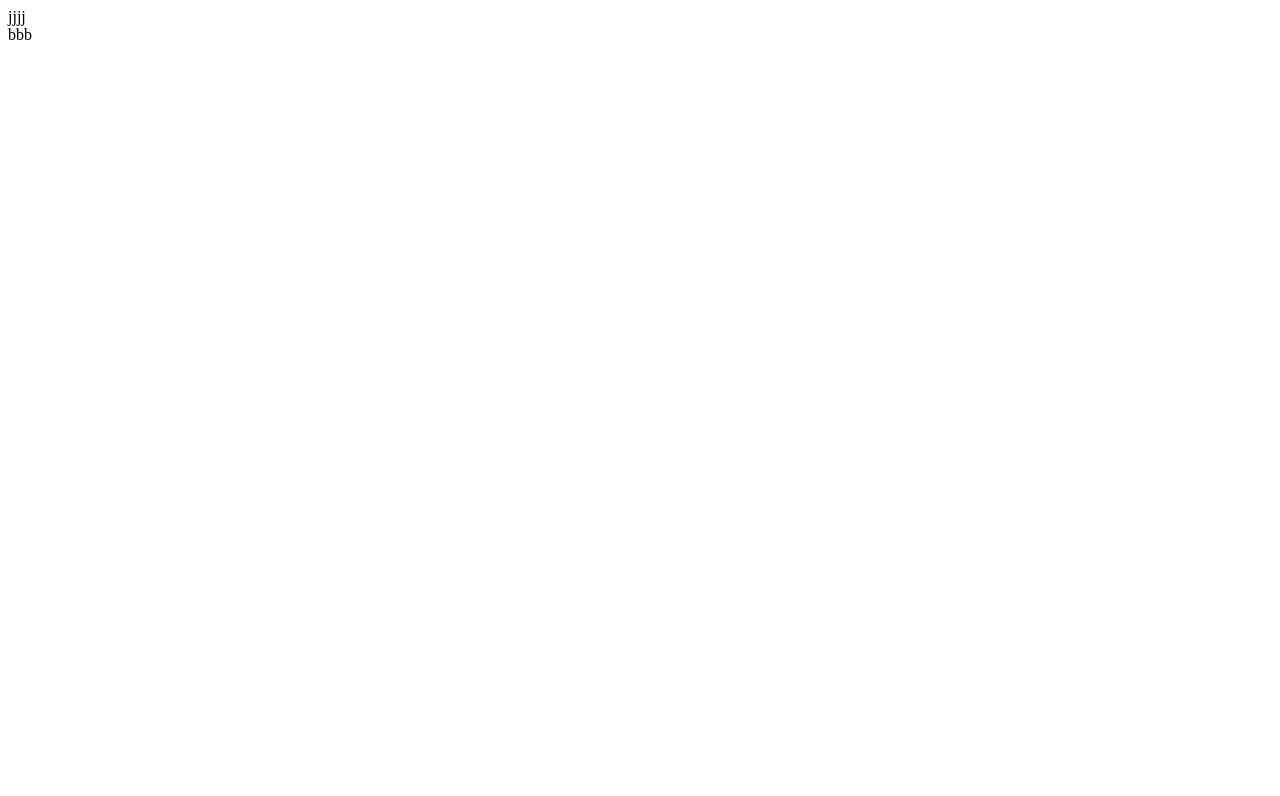
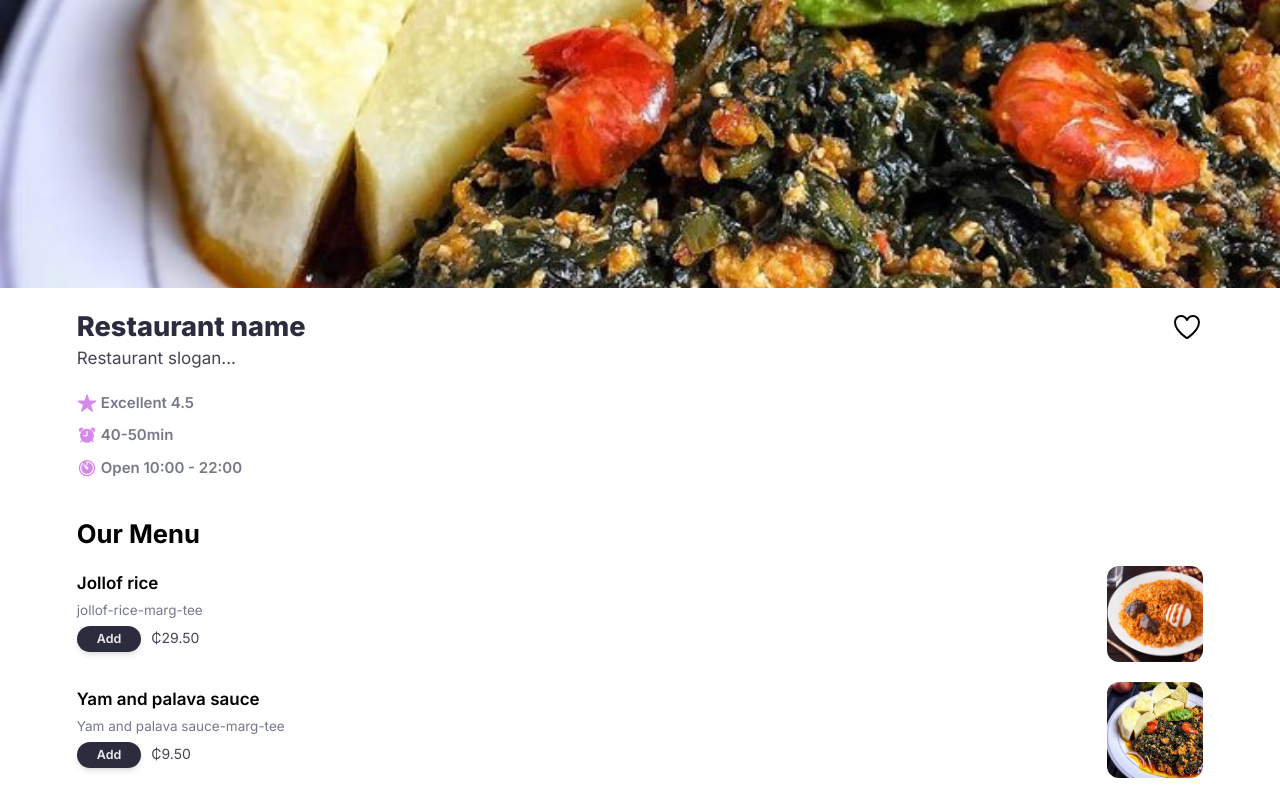
Before and after one commit to merrylow/merrylow_frontend, a Next.js app: page /restaurants/1 in a window 1280 px wide. Shown: the top 796 px of the page. Built offline with nearby package versions, Linux system fonts and the light colour scheme.

Commit message:
finished restaurant storefront ui

```diff
--- a/app/(restaurant)/restaurants/[id]/layout.tsx
+++ b/app/(restaurant)/restaurants/[id]/layout.tsx
@@ -1,4 +1,35 @@
 import React from 'react'
+import type { Metadata } from "next";
+import { Rubik, Inter,  } from "next/font/google";
+import "../../../globals.css";
+
+
+
+const rubik = Rubik({
+     subsets: ['latin'],
+     display: 'swap'
+});
+
+const inter = Inter({
+     subsets: ['latin'],
+     display: 'swap',
+})
+
+
+
+export const metadata: Metadata = {
+     title: "Merrylow - UG-based food delivery platform",
+     description: "We deliver meals from your favourite restaurants on campus right to your doorstep",
+};
+
+
+export const viewport = {
+     maximumScale: 1,
+     userScalable: false
+}
+
+
+
 
 const Layout = ({
      children,
@@ -6,7 +37,7 @@ const Layout = ({
      children: React.ReactNode
 }) => {
      return (
-          <html>
+          <html lang='en' className={inter.className}>
                <body>
                     {children}
                </body>
--- a/app/(restaurant)/restaurants/[id]/page.tsx
+++ b/app/(restaurant)/restaurants/[id]/page.tsx
@@ -1,35 +1,107 @@
-// import Image from "next/image"
+import { LucideAlarmCheck, LucideAlarmClock } from "lucide-react";
+import Image from "next/image";
+import { GiAlarmClock } from "react-icons/gi";
+import { IoAlarm, IoHeartOutline, IoStar, IoTimer } from "react-icons/io5";
 
-const RestaurantPage = async ({ params }: { params: Promise<{ id: string }> }) => {
-     // const { id } = await params
+const menu = [
+     {
+          id: 1,
+          name: "Jollof rice",
+          description: "jollof-rice-marg-tee",
+          price: "₵29.50",
+          imgSrc: "/jollof-rice-marg-tee-1094739000-612x612.jpg",
+     },
+     {
+     id: 2,
+          name: "Yam and palava sauce",
+          description: "Yam and palava sauce-marg-tee",
+          price: "₵9.50",
+          imgSrc: "/Yam and palava sauce-marg-tee.jpg",
+     },
+     {
+          id: 3,
+          name: "Jollof rice",
+          description: "jollof-rice-marg-tee",
+          price: "₵29.00",
+          imgSrc: "/jollof-rice-marg-tee-1094739000-612x612.jpg",
+     },
+     {
+          id: 4,
+          name: "Yam and palava sauce",
+          description: "Yam and palava sauce-marg-tee",
+          price: "€9.50",
+          imgSrc: "/Yam and palava sauce-marg-tee.jpg",
+     },
+     {
+          id: 5,
+          name: "Jollof rice",
+          description: "jollof-rice-marg-tee",
+          price: "₵29.00",
+          imgSrc: "/jollof-rice-marg-tee-1094739000-612x612.jpg",
+     },
+];
 
+const RestaurantPage = ({ params }: { params: Promise<{ id: string }> }) => {
      return (
-          // <div>Restaurant {id}</div>
-          <main className='w-full flex flex-col'>
-               {/* restaurant banner image */}
-               <section className='h-[35%] border-2 border-red-500'>
-                    {/* <Image
-                         src={'/merrylow.png'}
-                         // className='w-full h-full object-cover'
-                         width={150}
-                         height={150}
-                         alt="restaurant banner image"
-                    /> */}
-                    jjjj
+          <main className='w-full h-full min-h-screen space-y-5'>
+               {/* Restaurant Banner */}
+               <section className='w-full h-72 relative overflow-hidden'>
+                    <Image
+                         src='/Yam and palava sauce-marg-tee.jpg'
+                         alt="restaurant banner"
+                         fill
+                         className='object-cover'
+                    />
+               </section>
+              {/* Title + Favorite */}
+               <section className='w-[88%] mx-auto flex flex-col justify-between items-start'>
+                    <div className='w-full flex justify-between items-center'>
+                         <h1 className='text-xl text-secondary-light font-extrabold'>Restaurant name</h1>
+                         <IoHeartOutline className='size-8' />
+                    </div>
+                    <p className='text-md text-secondary-soft'>Restaurant slogan...</p>
                </section>
 
-               <section className='h-[65%] border-2'>
-                    <div>
-bbb
+               {/* Quick Info */}
+               <section className='w-[88%] mx-auto flex flex-col text-base font-semibold gap-2.5 text-black-pale'>
+                    <div className='flex items-center gap-1'>
+                         <IoStar className='icon' /> Excellent 4.5
                     </div>
-
-                    {/* menu */}
-                    <div>
-
+                    <div className='flex items-center gap-1'>
+                         {/* <span className='inline-flex gap-1'> */}
+                              <IoAlarm className='icon' /> 40-50min
+                         {/* </span> */}
+                         {/* <button className='bg-secondary-light text-gray-pale text-xs py-2 see-all-btn'>Change</button> */}
+                    </div>
+                    <div className='flex items-center gap-1'>
+                         <IoTimer className='icon' /> Open 10:00 - 22:00
                     </div>
                </section>
+
+               {/* Popular items section */}
+               <section className='w-[88%] mx-auto mt-9 space-y-3'>
+                    <h2 className='text-[1.6rem] font-bold'>Our Menu</h2>
+
+                    <div className='space-y-5'>
+                         {menu.map((item, i) => (
+                              <div key={item.id} className='flex'>
+                                   <div className='flex-1 self-center space-y-1'>
+                                        <h3 className='font-semibold text-md'>{item.name}</h3>
+                                        <p className='text-[13.5px] text-black-pale'>{item.description}</p>
+                                        <button title="add to cart" className="bg-secondary-light text-gray-pale text-[12.5px] py-1 see-all-btn">Add</button>
+                                        <span className="text-sm text-secondary-soft ml-2.5 self-center">{item.price}</span>
+                                   </div>
+                                   <div className='size-24 relative rounded-xl overflow-hidden'>
+                                        <Image src={item.imgSrc} alt={item.name} fill className='object-cover' />
+                                   </div>
+                              </div>
+                         ))}
+                    </div>
+               </section>
+
+               <section className='mb-20' />
           </main>
-     )
-}
+     );
+};
 
-export default RestaurantPage
+export default RestaurantPage;
--- a/app/(root)/layout.tsx
+++ b/app/(root)/layout.tsx
@@ -1,7 +1,7 @@
 import React from 'react'
 import type { Metadata } from "next";
 import { Rubik, Inter,  } from "next/font/google";
-import "./globals.css";
+import "../globals.css";
 import Navbar from "@/components/navbar";
 import BottomNav from "@/components/bottomNav";
 
--- a/app/(root)/page.tsx
+++ b/app/(root)/page.tsx
@@ -18,7 +18,7 @@ const Home = () => {
 
         {/* what people are ordering */}
         <section className='card-section'>
-          <div className='w-[92%] h-[14%] mx-auto flex justify-between items-center'>
+          <div className='w-[90%] h-[14%] mx-auto flex justify-between items-center'>
             <h1 className='font-bold text-secondary-light text-[18px]'>What others are ordering🔥</h1>
 
             <Link href='/' className='see-all-btn px-5'>See all</Link>
@@ -39,7 +39,7 @@ const Home = () => {
 
         {/* top vendors */}
         <section className='card-section'>
-          <div className='w-[92%] h-[14%] mx-auto flex justify-between items-center'>
+          <div className='w-[90%] h-[14%] mx-auto flex justify-between items-center'>
             <h1 className='section-heading'>Top vendors👏</h1>
 
             <Link href='/' className='see-all-btn'>See all</Link>
@@ -60,7 +60,7 @@ const Home = () => {
 
         {/* recently viewed */}
         <section className="card-section">
-          <div className='w-[92%] h-[14%] mx-auto flex justify-between items-center'>
+          <div className='w-[90%] h-[14%] mx-auto flex justify-between items-center'>
             <h1 className='section-heading'>Recently viewed</h1>
 
             <Link href='/' className='see-all-btn'>See all</Link>
--- a/app/(root)/restaurants/page.tsx
+++ b/app/(root)/restaurants/page.tsx
@@ -4,12 +4,12 @@ import Card from "@/components/card"
 const RestaurantsPage = () => {
      return (
           <main className="min-h-screen flex flex-col items-center space-y-7">
-               <section className="w-[92%]">
+               <section className="w-[90%]">
                     <h1 className="page-heading text-xl font-bold text-black -mt-2">Restaurants</h1>
 
                </section>
 
-               <section className="w-[92%] h-[80%]">
+               <section className="w-[90%] h-[80%]">
                     <h2 className="section-heading text-base font-semibold text-gray-700 mb-2">All restaurants</h2>
 
                     <div className="h-[160rem] flex flex-col gap-9">
--- a/app/(root)/globals.css
+++ b/app/globals.css
@@ -29,12 +29,14 @@
      --color-gray-soft: #D1D2D7;
      --color-gray-pale: #EDEDEF;
 
-     /* fonts */
-     --text-xs: 0.875rem; /* 14px */
-     --text-sm: 0.938rem; /* 15px */
-     --text-base: 1.063rem; /* 17px */
-     --text-md: 1.25rem; /* 20px */
-     --text-lg: 2rem; /* 32px */
+     /* font sizes */
+     --text-xs: 0.813rem; /* 13px */
+     --text-sm: 0.875rem; /* 14px */
+     --text-base: 0.938rem; /* 15px */
+     --text-md: 1.063rem; /* 17px */
+     --text-lg: 1.25rem; /* 20px */
+     --text-xl: 1.7rem; /* 27.2px */
+     --text-2xl: 2rem; /* 32px */
 
 }
 
@@ -53,7 +55,7 @@
 
 @layer utilities {
      .page-heading {
-          @apply text-lg text-secondary-light font-bold;
+          @apply text-2xl text-secondary-light font-bold;
      }
 
      .card-section {
@@ -61,19 +63,23 @@
      }
 
      .section-heading {
-          @apply text-md font-bold text-secondary-light tracking-tight;
+          @apply text-base font-bold text-secondary-light tracking-tight;
      }
 
      .card-title {
-          @apply text-base font-bold text-secondary-soft;
+          @apply text-sm font-bold text-secondary-soft;
      }
 
      .card-description {
-          @apply text-[13px] text-black-soft;
+          @apply text-xs text-black-pale;
      }
 
      .slider-container {
           @apply h-[80%] flex items-center bg-transparent overflow-x-auto space-x-4 pb-5 px-2 scroll-smooth snap-x snap-mandatory shadow-2xl;
+     }
+
+     .icon{
+          @apply size-5 fill-primary-light;
      }
 }
 
@@ -95,6 +101,7 @@ body {
      scroll-behavior: smooth;
      overflow-x: hidden;
      overscroll-behavior: none;
+     /* background-color: #222222; */
 }
 
 
--- a/components/bottomNav.tsx
+++ b/components/bottomNav.tsx
@@ -12,7 +12,7 @@ const BottomNav = () => {
      const pathname = usePathname();
 
      return (
-          <section className="fixed left-1/2 transform -translate-x-1/2 bottom-3 w-[94%] glass h-[4.5em] flex items-center justify-center text-sm shadow-2xl rounded-[20px]">
+          <section className="fixed left-1/2 transform -translate-x-1/2 bottom-3 w-[92%] glass h-[4.5em] flex items-center justify-center text-sm shadow-2xl rounded-[20px]">
                <div className="w-full flex justify-between items-center px-4 py-2">
                     <Link
                          href="/"
--- a/components/navbar.tsx
+++ b/components/navbar.tsx
@@ -4,7 +4,7 @@ import { FaHouse } from 'react-icons/fa6'
 
 const Navbar = () => {
      return (
-          <header className="mx-auto w-[92%] h-16 flex items-center">
+          <header className="mx-auto w-[90%] h-16 flex items-center">
                <div className="flex space-x-2">
                     <section>
                          <div className="p-[8px] rounded-full bg-[#CB6CE6]">
```
Also changed, not shown: app/loading.tsx (renamed from app/(root)/loading.tsx), app/manifest.ts (renamed from app/(root)/manifest.ts).
